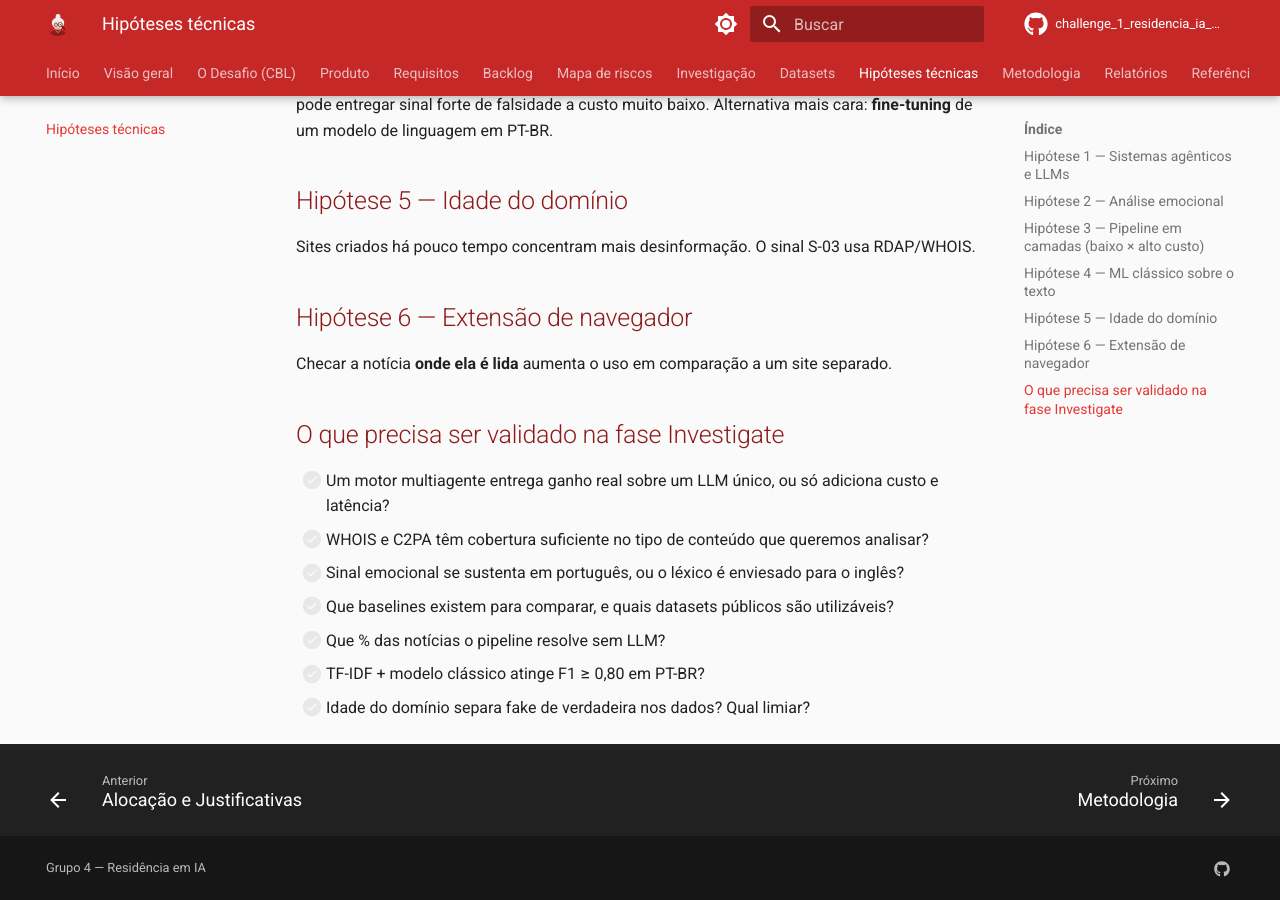
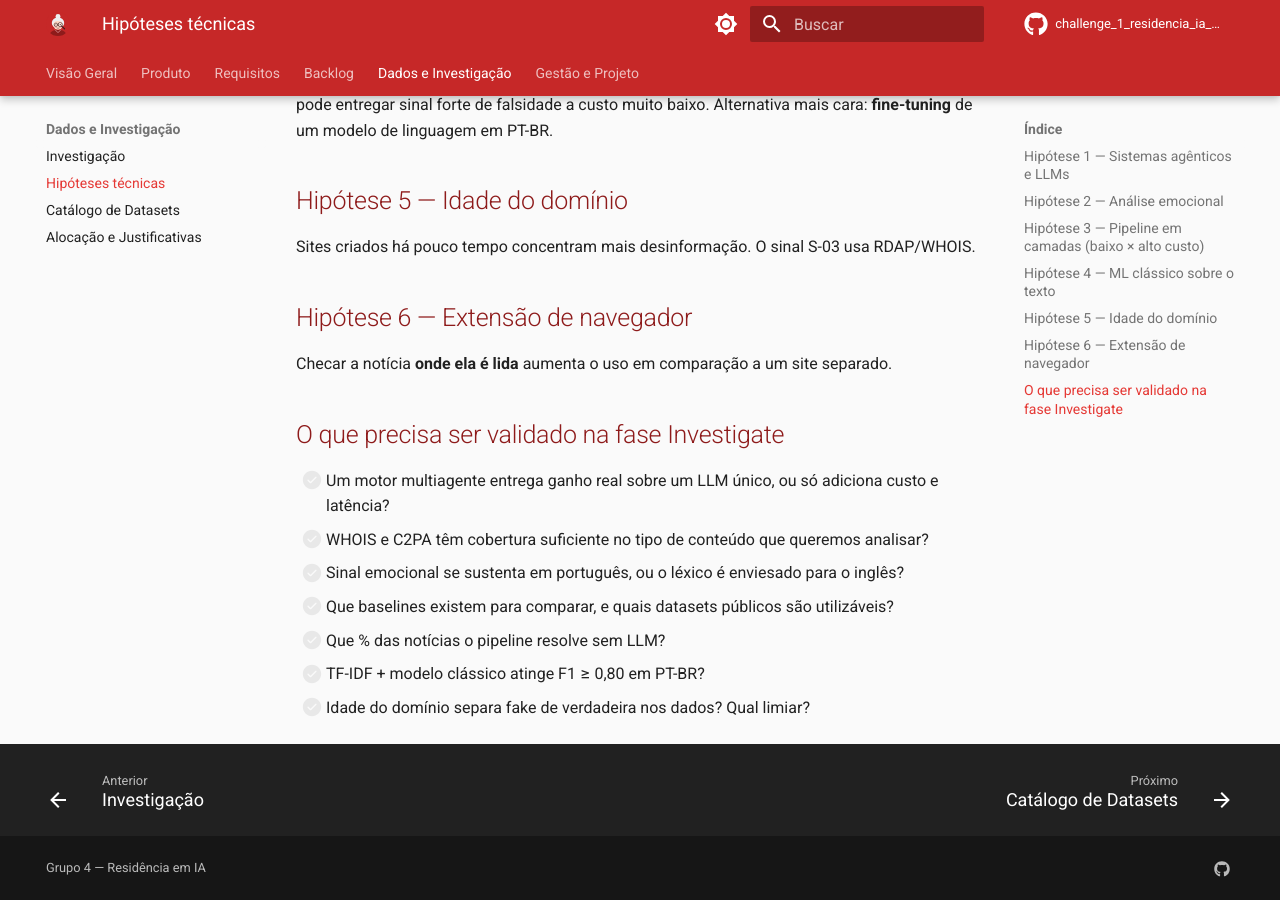
Before and after one commit to Challenge-1-Grupo-04-Residencia/challenge_1_residencia_ia_grupo_4, an MkDocs documentation site: the page built from docs/hipoteses.md, in a window 1280 px wide and 900 px high, scrolled down 1110 px. Built offline with MkDocs 1.6.1 and Material for MkDocs 9.7.7, drawn with Linux system fonts in a browser that asks for light colours; comment, search, counter and statistics services are not loaded.

```diff
--- a/mkdocs.yml
+++ b/mkdocs.yml
@@ -44,13 +44,15 @@ theme:
     - toc.follow
 
 nav:
-  - Início: index.md
-  - Visão geral: visao-geral.md
-  - O Desafio (CBL): desafio.md
+  - Visão Geral:
+      - Início: index.md
+      - Visão geral: visao-geral.md
+      - O Desafio (CBL): desafio.md
   - Produto:
       - Senhora Vera: produto/vera.md
       - Como a Vera funciona: produto/funcionamento.md
       - Classificação e pesos: produto/classificacao.md
+      - Mapa de riscos: riscos.md
   - Requisitos:
       - Engenharia de Requisitos: requisitos/tecnicas_elicitacao.md
       - Funcionais: requisitos/funcionais.md
@@ -62,17 +64,15 @@ nav:
       - Épicos: backlog/epicos.md
       - Histórias de usuário: backlog/historias.md
       - MVP: backlog/mvp.md
-      # - Planning Poker: backlog/planning-poker.md
-      # - DoR e DoD: backlog/dor-dod.md
-  - Mapa de riscos: riscos.md
-  - Investigação: investigacao.md
-  - Datasets:
-      - Catálogo e Padronização: datasets.md
+  - Dados e Investigação:
+      - Investigação: investigacao.md
+      - Hipóteses técnicas: hipoteses.md
+      - Catálogo de Datasets: datasets.md
       - Alocação e Justificativas: datasets-guia.md
-  - Hipóteses técnicas: hipoteses.md
-  - Metodologia: metodologia.md
-  - Relatórios: relatorios.md
-  - Referências: referencias.md
+  - Gestão e Projeto:
+      - Metodologia: metodologia.md
+      - Relatórios: relatorios.md
+      - Referências: referencias.md
 
 markdown_extensions:
   - admonition
```
